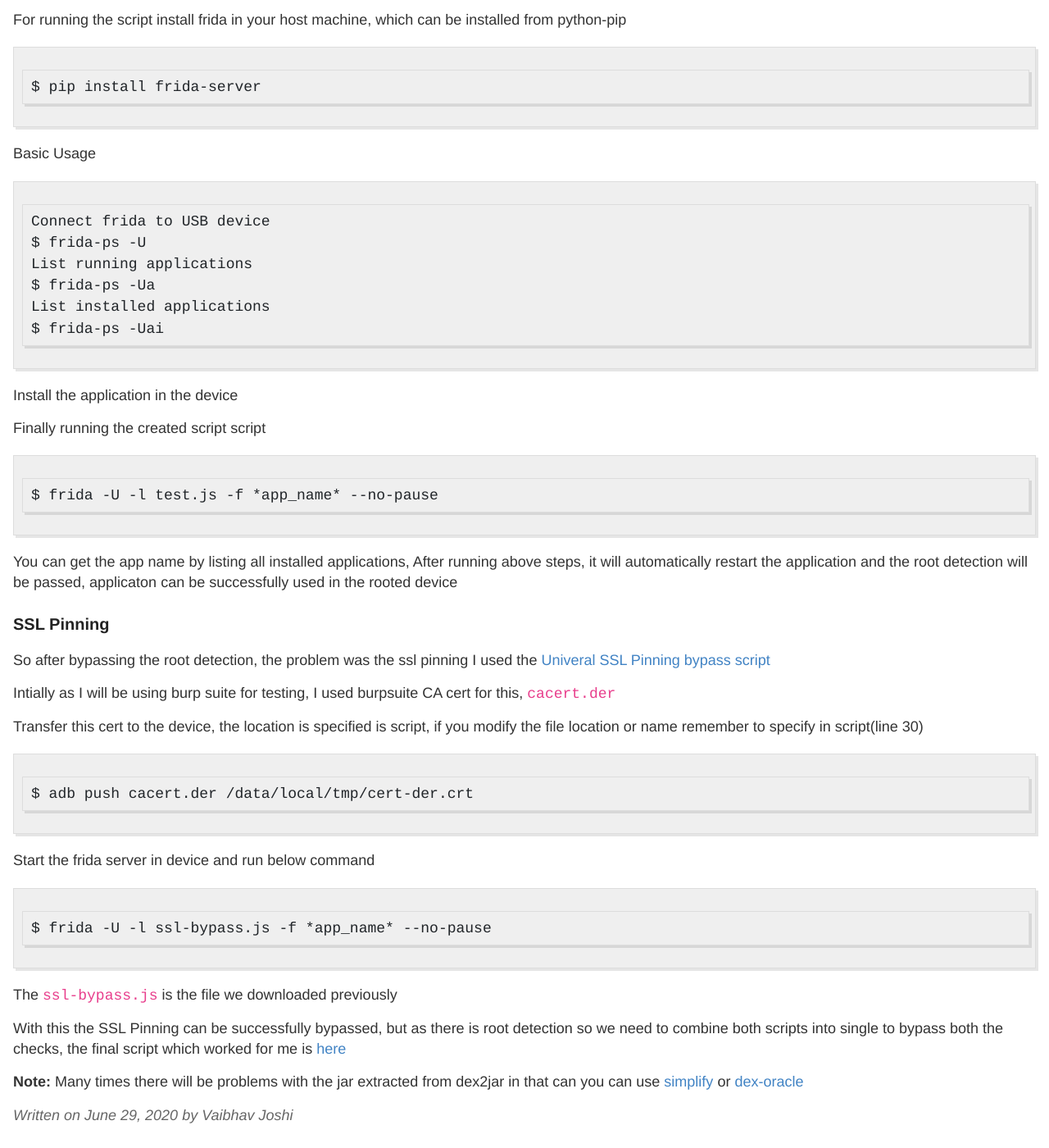
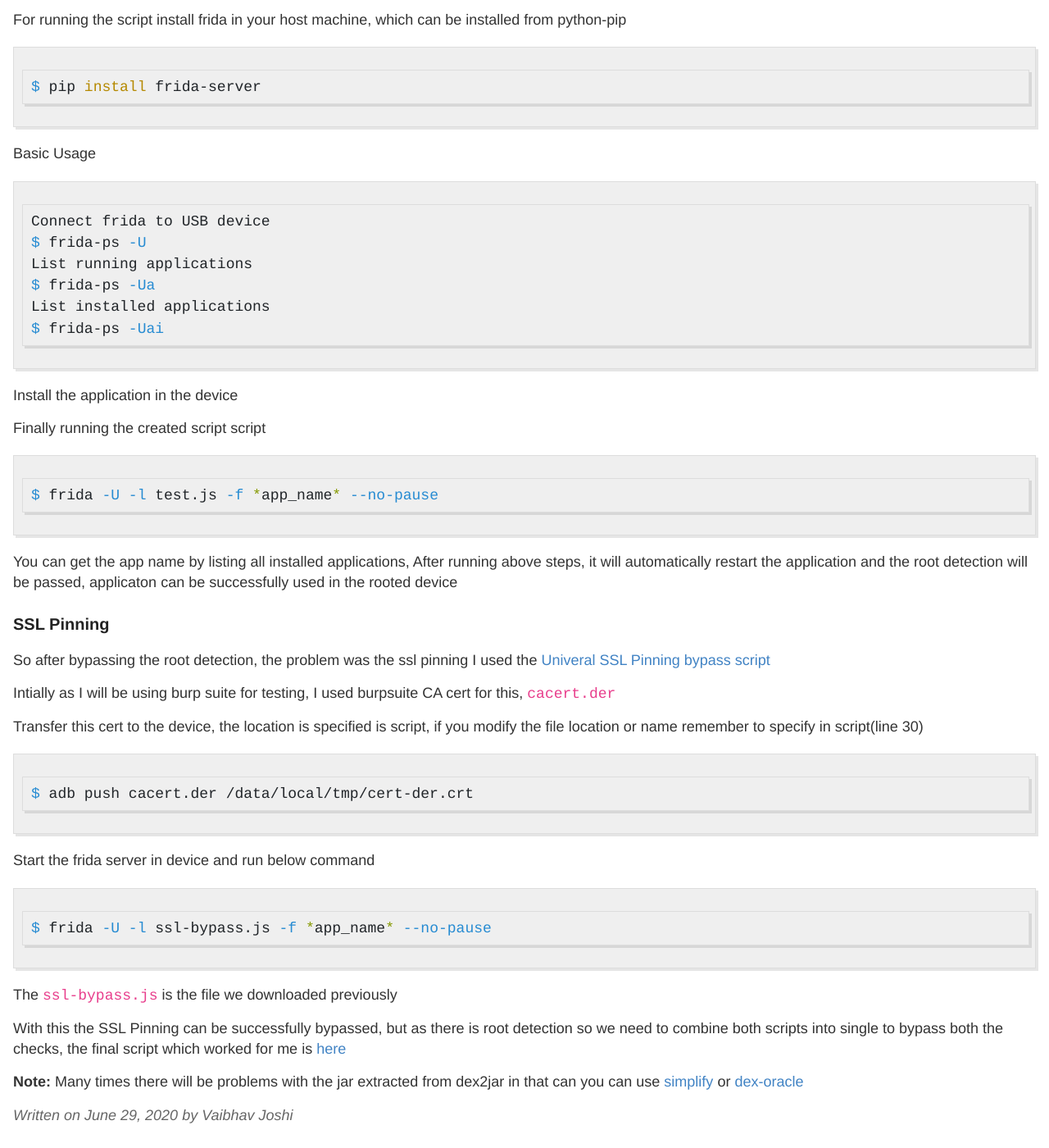
Before and after one commit to vj0shii/vj0shii.github.io, a Jekyll site: the page built from _posts/2020-6-29-android-app-testing-initial-steps.md, in a window 1280 px wide and 1400 px high, scrolled down 3849 px. Shown: the whole window at 82% size. Built offline with Jekyll 4.4.1, drawn with Linux system fonts in a browser that asks for light colours; some of the changed text lies outside the part shown.

Commit message:
Update 2020-6-29-android-app-testing-initial-steps.md

````diff
--- a/_posts/2020-6-29-android-app-testing-initial-steps.md
+++ b/_posts/2020-6-29-android-app-testing-initial-steps.md
@@ -17,7 +17,7 @@
 
  As we know that the apk is also a archive file so we can simply rename it to a zip and extract the data
 
- ```
+ ```bash
  $ mv test.apk test.zip
  $ unzip test.zip
  ```
@@ -30,7 +30,7 @@
 
  For converting a dex file into a jar, use below command
 
- ```
+ ```bash
  $ d2j-dex2jar classes.dex
  ```
 
@@ -106,13 +106,13 @@
 
 To get the architecture of device, connect device to the host system and run below command
 
-```
+```bash
 adb shell getprop ro.product.cpu.abi
 ```
 
 unpack the xz file and transfer the server file to device, and start server with below commands
 
-```
+```bash
 $ adb push frida-server /data/local/tmp/
 $ adb shell
 > cd /data/local/tmp
@@ -139,13 +139,13 @@
 
 For running the script install frida in your host machine, which can be installed from python-pip
 
-```
+```bash
 $ pip install frida-server
 ```
 
 Basic Usage
 
-```
+```bash
 Connect frida to USB device
 $ frida-ps -U
 List running applications
@@ -158,7 +158,7 @@
 
 Finally running the created script script
 
-```
+```bash
 $ frida -U -l test.js -f *app_name* --no-pause
 ```
 
@@ -172,13 +172,13 @@
 
 Transfer this cert to the device, the location is specified is script, if you modify the file location or name remember to specify in script(line 30)
 
-```
+```bash
 $ adb push cacert.der /data/local/tmp/cert-der.crt
 ```
 
 Start the frida server in device and run below command
 
-```
+```bash
 $ frida -U -l ssl-bypass.js -f *app_name* --no-pause
 ```
 
````
